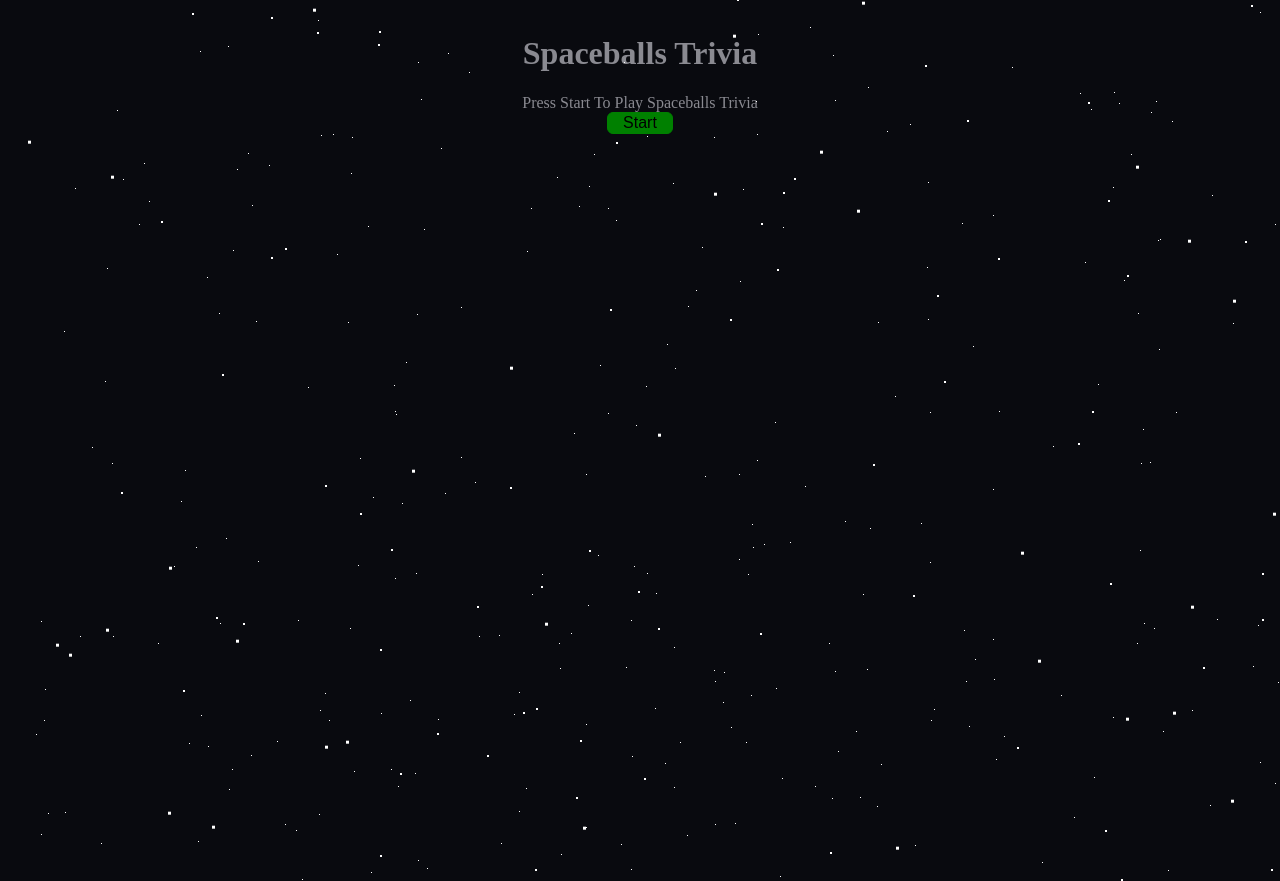
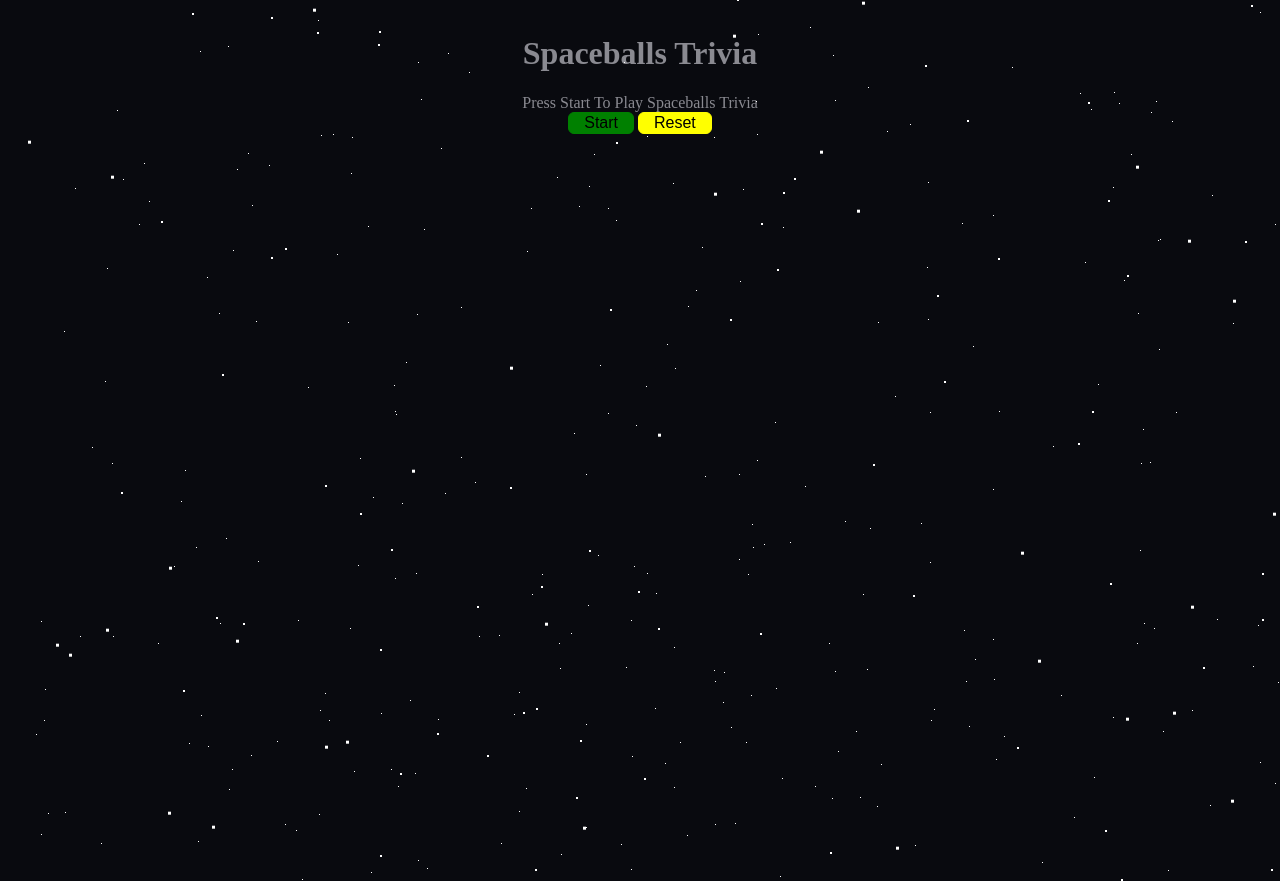
Before and after one commit to kconnelly86/trivia, a plain HTML site: page index.html in a window 1280 px wide. Drawn offline with nearby package versions, Linux system fonts and the light colour scheme.

Commit message:
working on reset button

```diff
--- a/assets/css/style.css
+++ b/assets/css/style.css
@@ -15,6 +15,7 @@
 #para {
     color: rgb(138, 138, 145);
 }
+/* buttons */
 #start {
     background-color: green;
     border: 1px solid green;
@@ -49,6 +50,27 @@
     color: red;
     transition: .2s ease-in-out;
 }
+
+#reset {
+    background-color: yellow;
+    border: 1px solid yellow;
+    border-radius: 6px;
+    color: black;
+    padding: 1px 15px;
+    font-size: 16px;
+    transition: .2s ease-in-out;
+    margin: 0% 0% 2% 0%;
+}
+
+#reset:hover {
+    background: none;
+    border: 1px solid yellow;
+    color: yellow;
+    transition: .2s ease-in-out;
+}
+
+/* end buttons*/
+
 html,
 body {
     height: 600px;
--- a/assets/javascript/app.js
+++ b/assets/javascript/app.js
@@ -5,6 +5,12 @@
 $(document).on('click','#end',function(){
     game.done();
 })
+/*
+//reset button
+$(document).on('click', '#reset', function () {
+    game.start();
+});
+*/
 
 var questions = [{
     question: "What was Lord Helmet doing privately in his room that he didn't want anyone to see?",
--- a/index.html
+++ b/index.html
@@ -19,6 +19,7 @@
     <div id=para>Press Start To Play Spaceballs Trivia </div>
     <div id=subwrapper></div>
     <button id=start>Start</button>
+    <button id=reset>Reset</button>
 </div>
 
 
```
